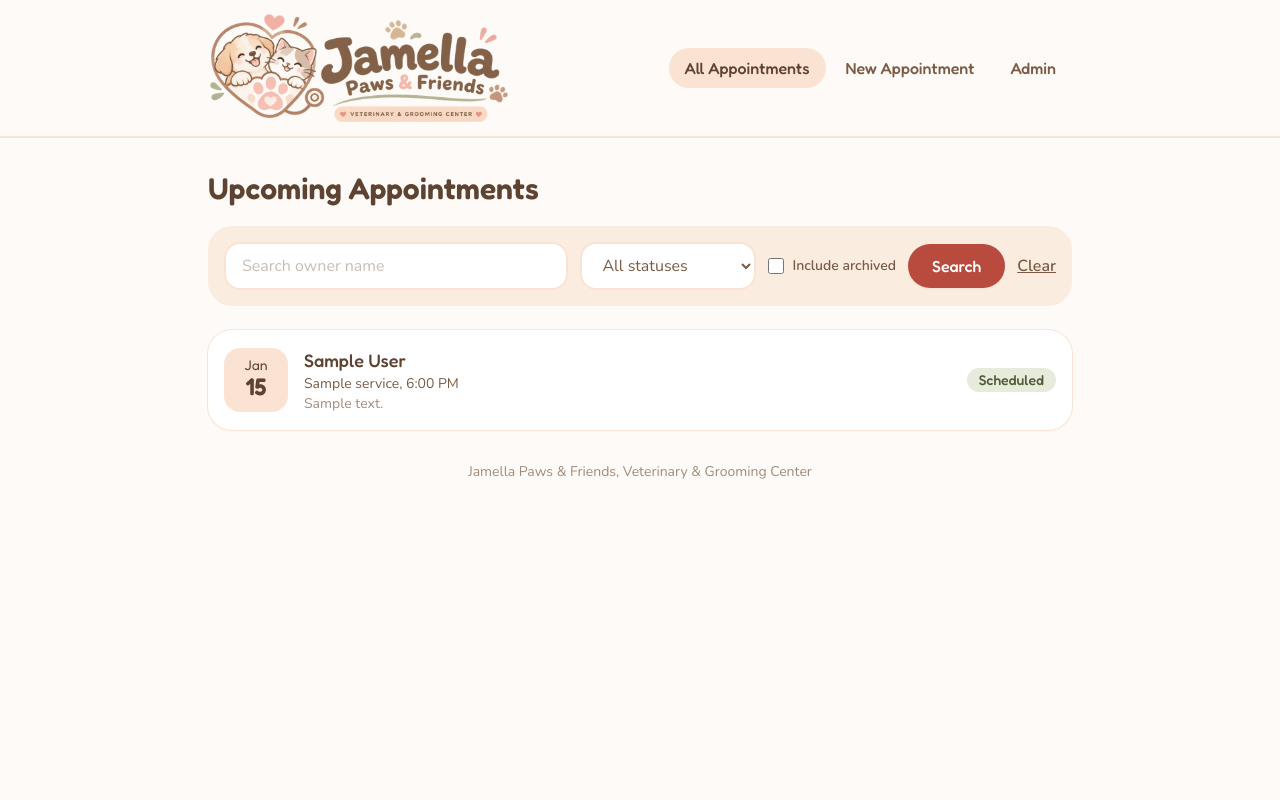
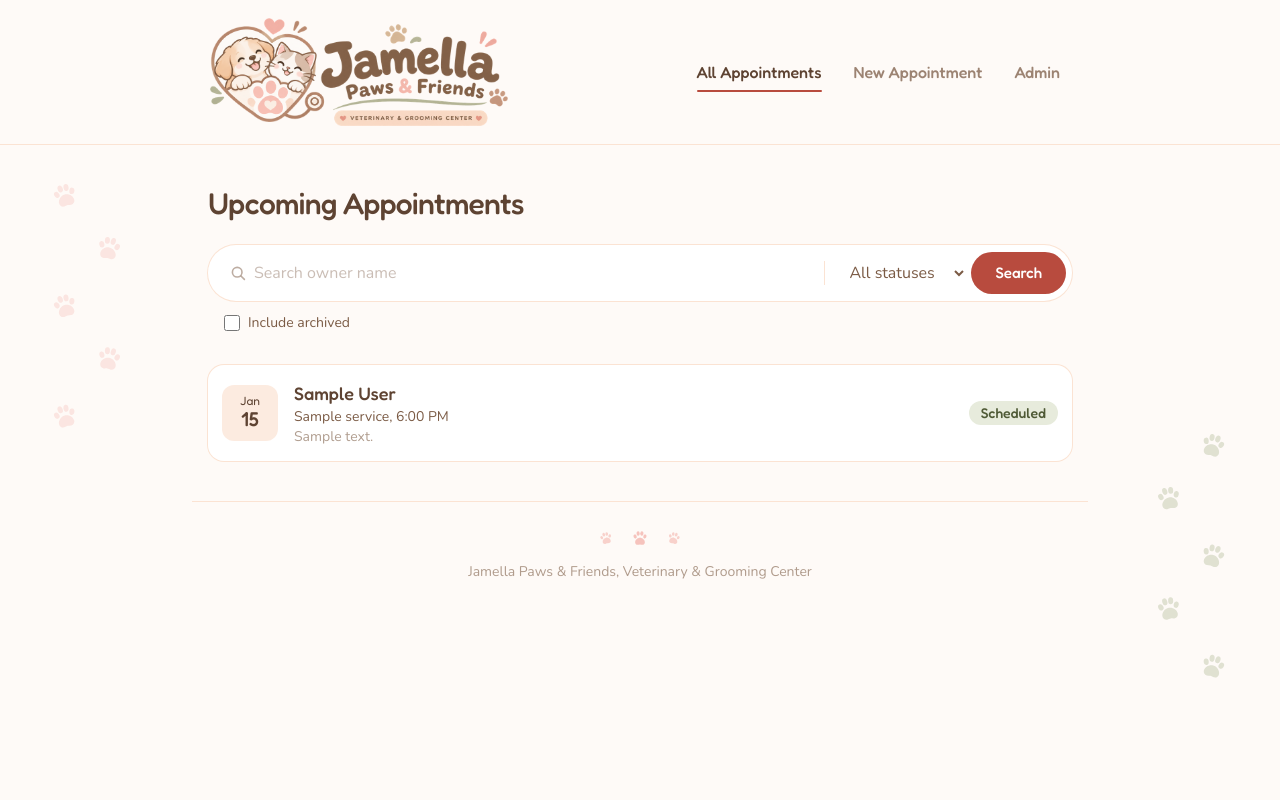
Before and after one commit to bulsu-ejcgregorio/appointment-booking-trial, a Django app: page / in a window 1280 px wide. Run offline with Django 5.2, Linux system fonts and the light colour scheme; tables that the repository leaves empty hold one stand-in row (values such as "Sample post"); parts of the project's set-up code (start-up, migrations or seed data) failed here and were passed over; some libraries are stand-ins or nearby versions.

Commit message:
Add Tailwind pet theme, logo, admin branding and paw decorations

```diff
--- a/appointments/admin.py
+++ b/appointments/admin.py
@@ -19,3 +19,7 @@ class AppointmentAdmin(admin.ModelAdmin):
     list_display = ('client', 'service', 'scheduled_at', 'status', 'is_archived')
     list_filter = ('status', 'service', 'is_archived')
     search_fields = ('client__full_name',)
+
+admin.site.site_header = 'Jamella Paws & Friends'
+admin.site.site_title = 'Jamella Paws & Friends Admin'
+admin.site.index_title = 'Manage Appointments, Clients and Services'
--- a/appointments/templates/appointments/appointment_list.html
+++ b/appointments/templates/appointments/appointment_list.html
@@ -1,33 +1,47 @@
 {% extends "appointments/base.html" %}
 {% block title %}Appointments{% endblock %}
 {% block content %}
-  <h2 class="mb-5 font-display text-3xl font-semibold text-cocoa-dark">Upcoming Appointments</h2>
+  <h2 class="mb-6 font-display text-3xl font-medium tracking-tight text-cocoa-dark">Upcoming Appointments</h2>
 
-  <form method="get" class="mb-6 flex flex-wrap items-center gap-3 rounded-3xl bg-peach/60 p-4">
+  <form method="get" class="mb-8">
+    <div class="flex flex-col gap-1 rounded-3xl bg-white p-1.5 ring-1 ring-peach sm:flex-row sm:items-center sm:rounded-full">
+      <label class="relative flex-1">
+        <span class="sr-only">Search owner name</span>
+        <svg class="pointer-events-none absolute left-4 top-1/2 h-4 w-4 -translate-y-1/2 text-cocoa/50" viewBox="0 0 20 20" fill="none" stroke="currentColor" stroke-width="2" stroke-linecap="round" aria-hidden="true">
+          <circle cx="9" cy="9" r="6"/><path d="M14 14l4 4"/>
+        </svg>
         <input type="text" name="q" value="{{ q }}" placeholder="Search owner name"
-           class="form-control sm:flex-1" aria-label="Search owner name">
-    <select name="status" class="form-control sm:w-44" aria-label="Filter by status">
+               class="w-full rounded-full bg-transparent py-2.5 pl-10 pr-4 placeholder:text-cocoa/40 focus:bg-cream focus:outline-none focus:ring-2 focus:ring-blush">
+      </label>
+      <span class="hidden h-6 w-px bg-peach sm:block" aria-hidden="true"></span>
+      <select name="status" aria-label="Filter by status"
+              class="rounded-full bg-transparent px-4 py-2.5 focus:bg-cream focus:outline-none focus:ring-2 focus:ring-blush">
         <option value="">All statuses</option>
         {% for value, label in status_choices %}
           <option value="{{ value }}" {% if value == status %}selected{% endif %}>{{ label }}</option>
         {% endfor %}
       </select>
-    <label class="flex items-center gap-2 text-sm font-semibold">
+      <button type="submit" class="btn">Search</button>
+    </div>
+    <div class="mt-3 flex items-center gap-5 px-4 text-sm">
+      <label class="flex items-center gap-2">
         <input type="checkbox" name="archived" value="1" {% if include_archived %}checked{% endif %}
                class="h-4 w-4 rounded border-peach accent-blush-dark">
         Include archived
       </label>
-    <button type="submit" class="btn">Search</button>
-    <a href="{% url 'appointments:appointment_list' %}" class="font-semibold underline">Clear</a>
+      {% if filters_active %}
+        <a href="{% url 'appointments:appointment_list' %}" class="underline decoration-blush underline-offset-4 hover:text-cocoa-dark">Clear</a>
+      {% endif %}
+    </div>
   </form>
 
   {% if appointments %}
-    <ul class="space-y-3">
+    <ul class="space-y-2.5">
       {% for appointment in appointments %}
-        <li class="flex items-center gap-4 rounded-3xl bg-white p-4 shadow-sm ring-1 ring-peach">
-          <div class="flex h-16 w-16 shrink-0 flex-col items-center justify-center rounded-2xl bg-peach font-display text-cocoa-dark">
-            <span class="text-sm leading-none">{{ appointment.scheduled_at|date:"M" }}</span>
-            <span class="text-2xl font-semibold leading-tight">{{ appointment.scheduled_at|date:"j" }}</span>
+        <li class="flex items-center gap-4 rounded-2xl bg-white p-3.5 ring-1 ring-peach transition hover:ring-blush">
+          <div class="flex h-14 w-14 shrink-0 flex-col items-center justify-center rounded-xl bg-peach/70 font-display text-cocoa-dark">
+            <span class="text-xs leading-none">{{ appointment.scheduled_at|date:"M" }}</span>
+            <span class="text-xl font-medium leading-tight">{{ appointment.scheduled_at|date:"j" }}</span>
           </div>
           <div class="min-w-0 flex-1">
             {% if appointment.is_archived %}
@@ -38,7 +52,7 @@
             {% endif %}
             <p class="truncate text-sm">{{ appointment.service.name }}, {{ appointment.scheduled_at|date:"g:i A" }}</p>
             {% if appointment.notes %}
-              <p class="truncate text-sm text-cocoa/70">{{ appointment.notes|truncatechars:60 }}</p>
+              <p class="truncate text-sm text-cocoa/60">{{ appointment.notes|truncatechars:60 }}</p>
             {% endif %}
           </div>
           <div class="flex shrink-0 flex-col items-end gap-1">
@@ -49,14 +63,16 @@
       {% endfor %}
     </ul>
   {% elif filters_active %}
-    <div class="rounded-3xl bg-white p-8 text-center ring-1 ring-peach">
-      <p class="font-display text-xl">No appointments match your search</p>
-      <p class="mt-1">Try a different name or status, or <a href="{% url 'appointments:appointment_list' %}" class="font-semibold underline">clear the filters</a>.</p>
+    <div class="rounded-3xl border border-dashed border-blush px-6 py-12 text-center">
+      <p class="font-display text-xl font-medium text-cocoa-dark">No appointments match your search</p>
+      <p class="mt-1 text-cocoa/70">Try a different name or status, or <a href="{% url 'appointments:appointment_list' %}" class="underline decoration-blush underline-offset-4">clear the filters</a>.</p>
     </div>
   {% else %}
-    <div class="rounded-3xl bg-white p-8 text-center ring-1 ring-peach">
-      <p class="font-display text-xl">No appointments yet. Let's book a furry friend! 🐶</p>
-      <a href="{% url 'appointments:appointment_create' %}" class="btn mt-4">Create the first appointment</a>
+    <div class="rounded-3xl border border-dashed border-blush px-6 py-14 text-center">
+      <div class="mx-auto flex h-14 w-14 items-center justify-center rounded-full bg-peach text-2xl" aria-hidden="true">🐾</div>
+      <p class="mt-4 font-display text-xl font-medium text-cocoa-dark">No appointments yet</p>
+      <p class="mt-1 text-cocoa/70">Let's book a furry friend.</p>
+      <a href="{% url 'appointments:appointment_create' %}" class="btn mt-6">Create the first appointment</a>
     </div>
   {% endif %}
 {% endblock %}
--- a/appointments/templates/appointments/base.html
+++ b/appointments/templates/appointments/base.html
@@ -33,13 +33,13 @@
   <style type="text/tailwindcss">
     /* Shared pieces, used by every page */
     .form-control {
-      @apply w-full rounded-2xl border-2 border-peach bg-white px-4 py-2.5 text-cocoa placeholder:text-cocoa/40 focus:border-blush focus:outline-none focus:ring-4 focus:ring-blush/30;
+      @apply w-full rounded-xl border border-peach bg-white px-4 py-2.5 text-cocoa placeholder:text-cocoa/40 transition focus:border-blush focus:outline-none focus:ring-4 focus:ring-blush/25;
     }
     .btn {
-      @apply inline-flex items-center justify-center rounded-full bg-blush-dark px-6 py-2.5 font-display font-medium text-white shadow-sm transition hover:bg-cocoa focus:outline-none focus-visible:ring-4 focus-visible:ring-blush;
+      @apply inline-flex items-center justify-center rounded-full bg-blush-dark px-6 py-2.5 font-display text-[0.95rem] font-medium text-white transition hover:bg-cocoa focus:outline-none focus-visible:ring-4 focus-visible:ring-blush;
     }
     .btn-soft {
-      @apply inline-flex items-center justify-center rounded-full bg-peach px-6 py-2.5 font-display font-medium text-cocoa-dark transition hover:bg-blush-light focus:outline-none focus-visible:ring-4 focus-visible:ring-blush;
+      @apply inline-flex items-center justify-center rounded-full border border-cocoa/25 px-6 py-2.5 font-display text-[0.95rem] font-medium text-cocoa-dark transition hover:bg-peach/60 focus:outline-none focus-visible:ring-4 focus-visible:ring-blush;
     }
     .badge { @apply inline-block rounded-full px-3 py-0.5 font-display text-sm font-medium; }
     .badge-scheduled { background: #E7EBDC; color: #4F5A36; }
@@ -51,33 +51,66 @@
 </head>
 <body class="min-h-screen bg-cream font-sans text-cocoa antialiased">
 
-  <header class="border-b-2 border-peach">
-    <div class="mx-auto flex max-w-4xl flex-col items-center gap-2 px-4 py-3 sm:flex-row sm:justify-between">
+  <svg width="0" height="0" class="absolute" aria-hidden="true">
+      <symbol id="paw" viewBox="0 0 64 64">
+        <path d="M32 31c-7 0-13 6-13 12 0 4 3 7 7 7 2 0 4-1 6-1s4 1 6 1c4 0 7-3 7-7 0-6-6-12-13-12z"/>
+        <ellipse cx="19" cy="28" rx="4.2" ry="5.4" transform="rotate(-20 19 28)"/>
+        <ellipse cx="27" cy="20" rx="4.2" ry="5.8" transform="rotate(-6 27 20)"/>
+        <ellipse cx="37" cy="20" rx="4.2" ry="5.8" transform="rotate(6 37 20)"/>
+        <ellipse cx="45" cy="28" rx="4.2" ry="5.4" transform="rotate(20 45 28)"/>
+      </symbol>
+    </svg>
+
+  <!-- Decorative paw trails: faint, in the side margins, wide screens only -->
+  <div class="pointer-events-none fixed inset-0 -z-10 hidden overflow-hidden min-[1000px]:block" aria-hidden="true">
+    <svg viewBox="0 0 100 290" class="absolute left-1.5 top-44 w-10 fill-current text-blush opacity-40 min-[1180px]:left-10 min-[1180px]:w-24 min-[1180px]:opacity-30">
+      <use href="#paw" x="6"  y="0"   width="40" height="40" transform="rotate(-15 26 20)"/>
+      <use href="#paw" x="52" y="55"  width="40" height="40" transform="rotate(10 72 75)"/>
+      <use href="#paw" x="6"  y="115" width="40" height="40" transform="rotate(-15 26 135)"/>
+      <use href="#paw" x="52" y="170" width="40" height="40" transform="rotate(10 72 190)"/>
+      <use href="#paw" x="6"  y="230" width="40" height="40" transform="rotate(-15 26 250)"/>
+    </svg>
+    <svg viewBox="0 0 100 290" class="absolute bottom-24 right-1.5 w-10 fill-current text-sage opacity-50 min-[1180px]:right-10 min-[1180px]:w-24 min-[1180px]:opacity-40">
+      <use href="#paw" x="52" y="0"   width="40" height="40" transform="rotate(15 72 20)"/>
+      <use href="#paw" x="6"  y="55"  width="40" height="40" transform="rotate(-10 26 75)"/>
+      <use href="#paw" x="52" y="115" width="40" height="40" transform="rotate(15 72 135)"/>
+      <use href="#paw" x="6"  y="170" width="40" height="40" transform="rotate(-10 26 190)"/>
+      <use href="#paw" x="52" y="230" width="40" height="40" transform="rotate(15 72 250)"/>
+    </svg>
+  </div>
+
+  <header class="border-b border-peach">
+    <div class="mx-auto flex max-w-4xl flex-col items-center gap-3 px-4 py-4 sm:flex-row sm:justify-between">
       <a href="{% url 'appointments:appointment_list' %}" class="shrink-0">
         <img src="{% static 'appointments/logo.png' %}"
              alt="Jamella Paws &amp; Friends, Veterinary &amp; Grooming Center"
              class="h-24 w-auto sm:h-28">
       </a>
       {% with current=request.resolver_match.url_name %}
-      <nav class="flex flex-wrap items-center justify-center gap-1 font-display" aria-label="Main">
+      <nav class="flex flex-wrap items-center justify-center gap-x-2 font-display" aria-label="Main">
         <a href="{% url 'appointments:appointment_list' %}"
            {% if current == 'appointment_list' or current == 'appointment_detail' %}aria-current="page"{% endif %}
-           class="rounded-full px-4 py-2 font-medium transition hover:bg-peach {% if current == 'appointment_list' or current == 'appointment_detail' %}bg-peach text-cocoa-dark{% endif %}">All Appointments</a>
+           class="relative px-3 py-2 font-medium transition hover:text-cocoa-dark {% if current == 'appointment_list' or current == 'appointment_detail' %}text-cocoa-dark after:absolute after:inset-x-3 after:bottom-0 after:h-0.5 after:rounded-full after:bg-blush-dark{% else %}text-cocoa/75{% endif %}">All Appointments</a>
         <a href="{% url 'appointments:appointment_create' %}"
            {% if current == 'appointment_create' %}aria-current="page"{% endif %}
-           class="rounded-full px-4 py-2 font-medium transition hover:bg-peach {% if current == 'appointment_create' %}bg-peach text-cocoa-dark{% endif %}">New Appointment</a>
+           class="relative px-3 py-2 font-medium transition hover:text-cocoa-dark {% if current == 'appointment_create' %}text-cocoa-dark after:absolute after:inset-x-3 after:bottom-0 after:h-0.5 after:rounded-full after:bg-blush-dark{% else %}text-cocoa/75{% endif %}">New Appointment</a>
         <a href="{% url 'admin:index' %}"
-           class="rounded-full px-4 py-2 font-medium transition hover:bg-peach">Admin</a>
+           class="relative px-3 py-2 font-medium text-cocoa/75 transition hover:text-cocoa-dark">Admin</a>
       </nav>
       {% endwith %}
     </div>
   </header>
 
-  <main class="mx-auto max-w-4xl px-4 py-8">
+  <main class="mx-auto max-w-4xl px-4 py-10">
     {% block content %}{% endblock %}
   </main>
 
-  <footer class="pb-8 text-center text-sm text-cocoa/70">
+  <footer class="mx-auto max-w-4xl border-t border-peach px-4 py-6 text-center text-sm text-cocoa/60">
+    <div class="mb-3 flex items-center justify-center gap-3 fill-current text-blush" aria-hidden="true">
+      <svg class="h-5 w-5 -rotate-12 opacity-60"><use href="#paw"/></svg>
+      <svg class="h-6 w-6 opacity-80"><use href="#paw"/></svg>
+      <svg class="h-5 w-5 rotate-12 opacity-60"><use href="#paw"/></svg>
+    </div>
     Jamella Paws &amp; Friends, Veterinary &amp; Grooming Center
   </footer>
 
```
Also changed, not shown: templates/admin/base_site.html (added, +86 -0 lines). Lines whose indentation alone changed are shown as unchanged.
